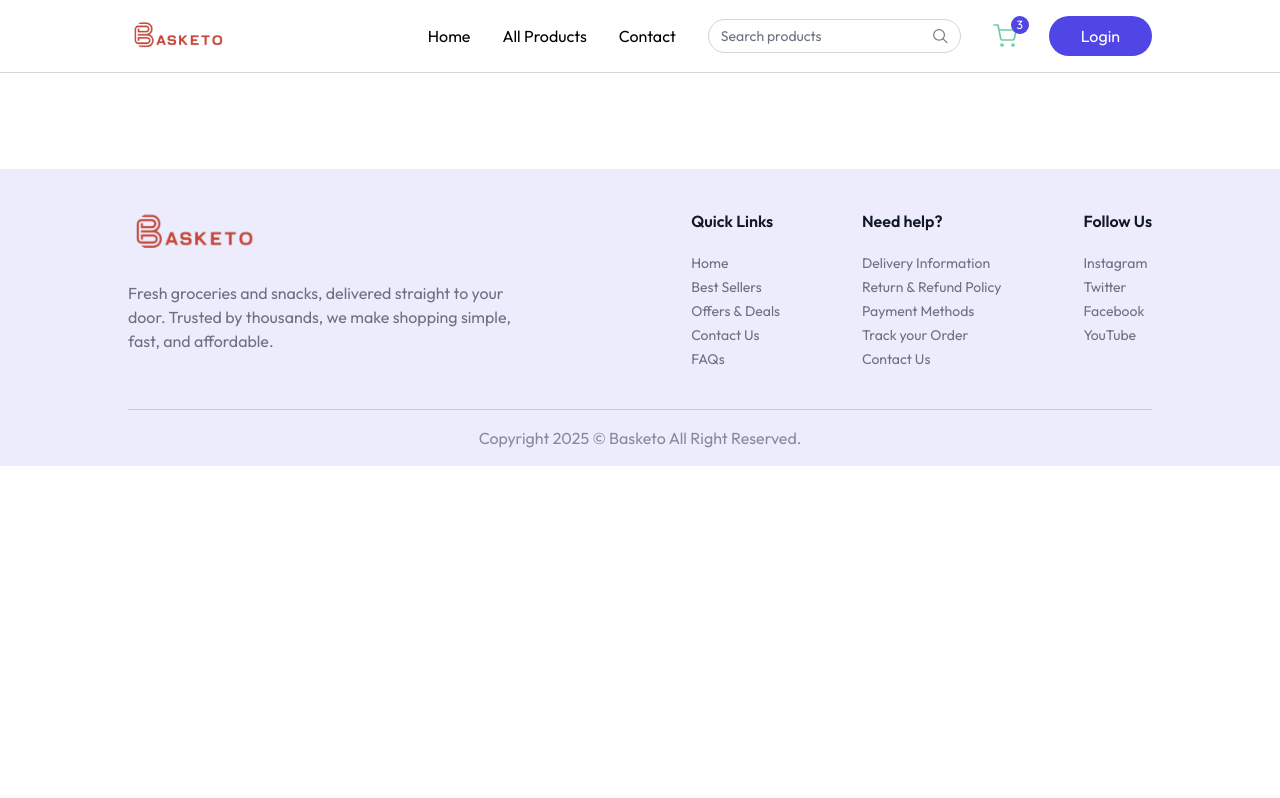
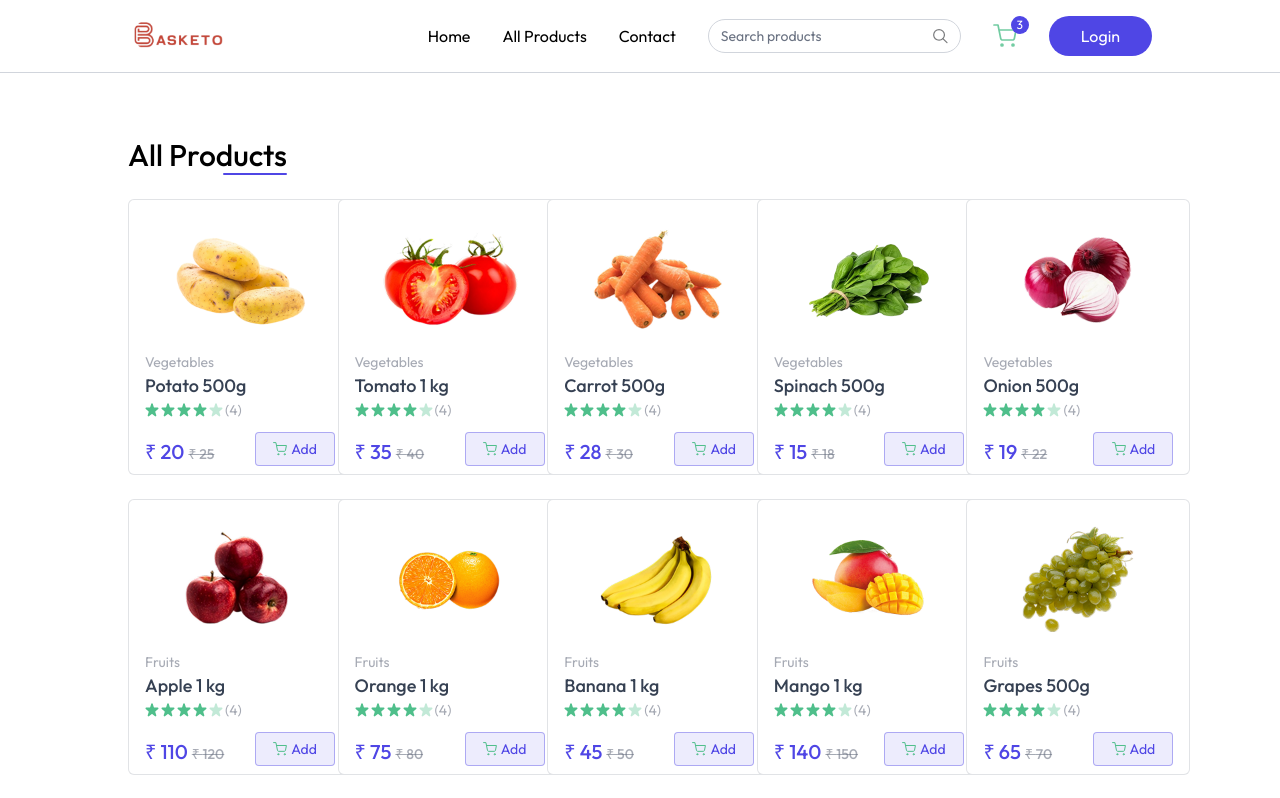
Before and after one commit to Manish12-verma/Basketo, a React (Vite) app in the folder Client/: page /products in a window 1280 px wide. Shown: the top 798 px of the page. Built offline with nearby package versions, Linux system fonts and the light colour scheme.

Commit message:
added allProducts page

```diff
--- a/Client/src/App.jsx
+++ b/Client/src/App.jsx
@@ -6,6 +6,7 @@ import {Toaster} from 'react-hot-toast'
 import Footer from './components/Footer'
 import Login from './components/Login'
 import { useAppContext } from './context/AppContext'
+import AllProducts from './pages/AllProducts'
 
 const App = () => {
   const isSellerPath = useLocation().pathname.includes('seller');
@@ -17,7 +18,8 @@ const App = () => {
       <Toaster/>
       <div className={`${isSellerPath ?"":"px-6 md:px-16lg:px-24 xl:px-32"}`}>
          <Routes>
-          <Route path="/" element={<Home/>} />
+               <Route path="/" element={<Home/>} />
+               <Route path="/products" element={<AllProducts/>} />
           </Routes>
       </div>
      {!isSellerPath && <Footer/>}
--- a/Client/src/context/AppContext.jsx
+++ b/Client/src/context/AppContext.jsx
@@ -13,7 +13,7 @@ export const AppContextProvider = ({ children }) => {
     const [showUserLogin,setShowUserLogin]  =  useState(false);
     const [products,setProducts]  =  useState([]);
     const [cartItems,setCartItems]  =  useState({});
-
+    const [searchQuery,setSearchQuery] = useState({});
     //fetch All products
     const fetchProducts = async () => {
         setProducts(dummyProducts);
@@ -58,7 +58,7 @@ export const AppContextProvider = ({ children }) => {
         fetchProducts();
   },[])
 
-    const value = {navigate,user,setUser ,isSeller,setIsSeller,setShowUserLogin,showUserLogin,products,currency,addToCart,updateCartItem,removeCartItem,cartItems};
+    const value = {navigate,user,setUser ,isSeller,setIsSeller,setShowUserLogin,showUserLogin,products,currency,addToCart,updateCartItem,removeCartItem,cartItems,searchQuery,setSearchQuery};
     return(
         <AppContext.Provider value={value}>
             {children}
--- /dev/null
+++ b/Client/src/pages/AllProducts.jsx
@@ -0,0 +1,37 @@
+import React, { useEffect, useState } from 'react'
+import { useAppContext } from '../context/AppContext'
+import ProductCard from '../components/ProductCard';
+
+const AllProducts = () => {
+
+  const {products,searchQuery} = useAppContext();
+  const [filteredProducts,setFilteredProducts] = useState([]);
+
+  useEffect(() => {
+    if (searchQuery?.length > 0) {
+      setFilteredProducts(
+        products.filter((product) =>
+          product.name.toLowerCase().includes(searchQuery.toLowerCase())
+        )
+      )
+    } else {
+      setFilteredProducts(products);
+    }
+  }, [products, searchQuery]);
+  return (
+    <div className='mt-16 flex flex-col'>
+          <div className='flex flex-col items-end w-max'>
+             <p className='text-2xl md:text-3xl font-medium'>All Products</p>
+             <div className='w-16 h-0.5  bg-primary rounded-full'></div>
+          </div>
+
+          <div className='grid grid-cols-2  sm:grid-cols-3 md:grid-cols-4 gap-3 lg:grid-cols-5  md:gap-6 mt-6'>
+             {filteredProducts.filter((product)=>product.inStock).map((product,index)=>(
+                <ProductCard key={index} product={product} />
+             ))}
+          </div>
+    </div>
+  )
+}
+
+export default AllProducts
```
Also changed, not shown: 1 other file (tests, documents, lock files or other folders).
